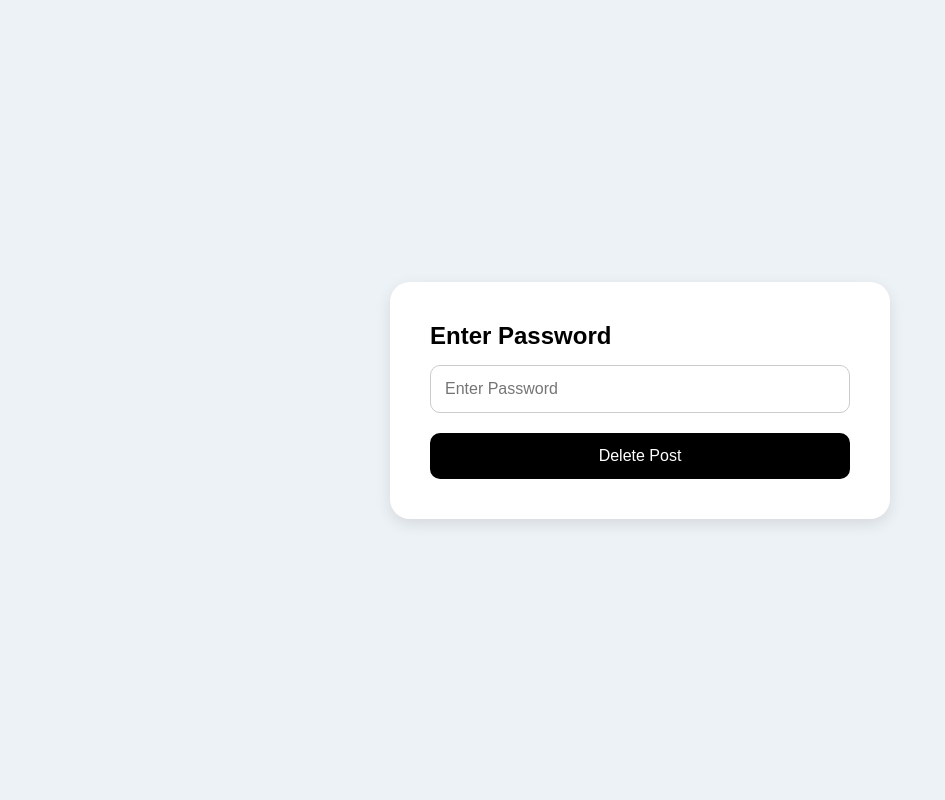
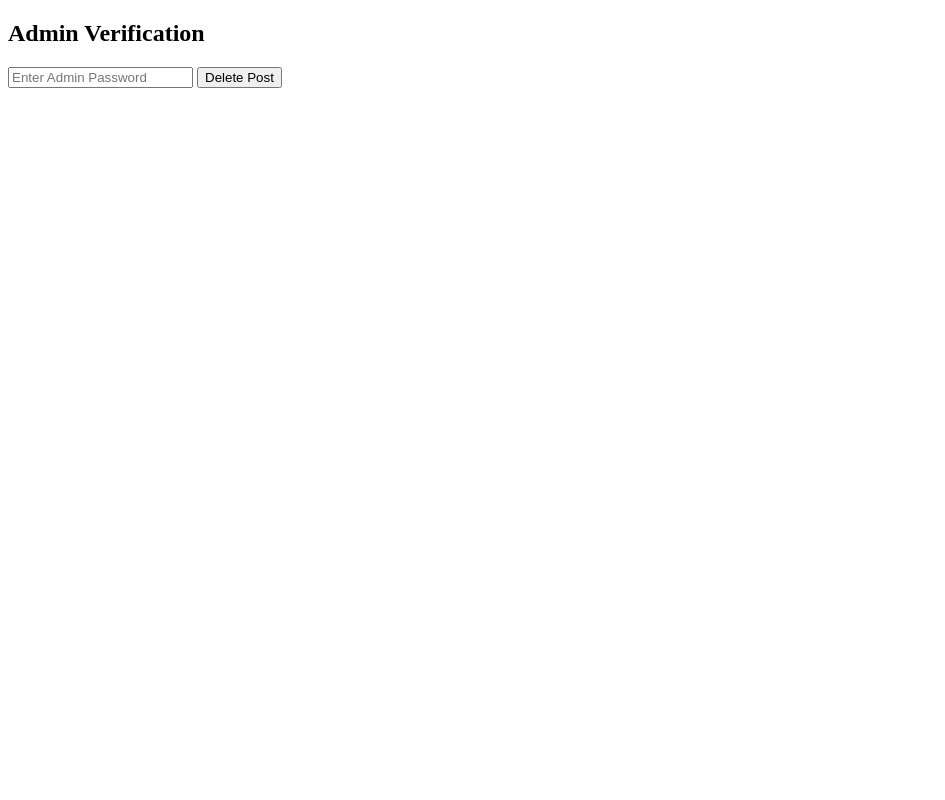
Before and after one commit to vishwavishwanatham9-code/blog-verse, a Flask app: page /delete/1 in a window 1280 px wide. Shown: the whole page, without its empty margins (0-945 px from the left). Run offline with Flask 3, Linux system fonts and the light colour scheme; the visitor is signed in with stand-in values (Sample User, id 1).

Commit message:
Updated Blog Verse project

```diff
--- a/app.py
+++ b/app.py
@@ -6,6 +6,7 @@ import re
 app = Flask(__name__)
 
 app.secret_key = "blogverse"
+ADMIN_PASSWORD = "admin123"
 
 UPLOAD_FOLDER = 'static/images'
 
@@ -142,18 +143,23 @@ def delete_comment(post_id, comment_id):
             posts[post_id]['comments'].pop(comment_id)
 
     return redirect('/home')
-# DELETE
-# DELETE POST WITH PASSWORD
+# # ADMIN PASSWORD
+ADMIN_PASSWORD = "navya123"
+
+# DELETE POST WITH ADMIN AUTHORITY
 @app.route('/delete/<int:id>', methods=['GET', 'POST'])
 def delete(id):
 
+    # Check login
+    if 'username' not in session:
+        return redirect('/')
+
     if request.method == 'POST':
 
-        password = request.form['password']
+        admin_password = request.form['password']
 
-        username = session['username']
-
-        if users[username] == password:
+        # Only admin password can delete
+        if admin_password == ADMIN_PASSWORD:
 
             if id < len(posts):
                 posts.pop(id)
@@ -161,10 +167,9 @@ def delete(id):
             return redirect('/home')
 
         else:
-            return "Wrong Password"
+            return "Only Admin Can Delete Posts"
 
     return render_template('delete.html', id=id)
-
 # LOGOUT
 @app.route('/logout')
 def logout():
@@ -173,5 +178,6 @@ def logout():
 
     return redirect('/')
 
+
 if __name__ == '__main__':
     app.run(debug=True)
--- a/templates/delete.html
+++ b/templates/delete.html
@@ -2,32 +2,18 @@
 <html>
 <head>
     <title>Delete Post</title>
+</head>
+<body>
 
-<link rel="stylesheet"
-href="{{ url_for('static', filename='style.css') }}">
+    <h2>Admin Verification</h2>
 
-</head>
-<body class="create-body">
+    <form method="POST">
 
-<div class="create-box">
+        <input type="password" name="password" placeholder="Enter Admin Password" required>
 
-<h2>Enter Password</h2>
+        <button type="submit">Delete Post</button>
 
-<form method="POST">
-
-<input
-type="password"
-name="password"
-placeholder="Enter Password"
-required>
-
-<button type="submit">
-Delete Post
-</button>
-
-</form>
-
-</div>
+    </form>
 
 </body>
 </html>
```
Also changed, not shown: static/images/ea7c2337-edea-42cc-aaa9-48276a2ce1cc_IMG_20240630_010035.jpg (added).
